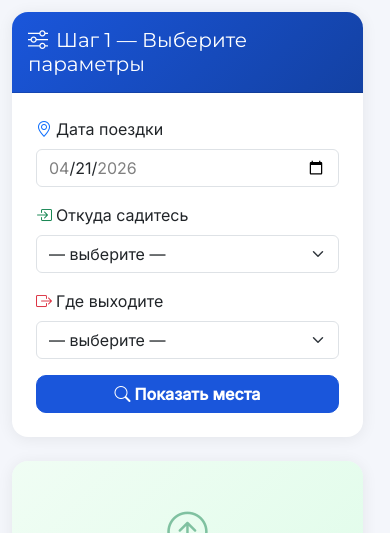
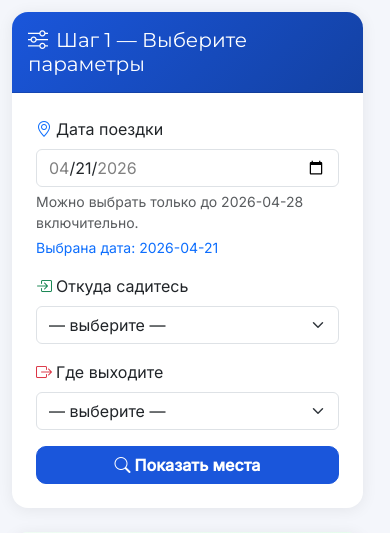
Before and after one commit to asanElzhanov/bus_station, a Django app: page /routes/2/ in a window 390 px wide. Shown: the part 234-767 px from the top of the page. Run offline with Django 4.2, Linux system fonts and the light colour scheme; data comes from the database, SQL or seed files in the repository.

Commit message:
date picker limit in mobile

```diff
--- a/routes/views.py
+++ b/routes/views.py
@@ -168,6 +168,7 @@ class RouteDetailView(View):
         max_booking_date = date.today() + timedelta(days=route.booking_max_days or 7)
         max_booking_date_str = str(max_booking_date)
         selected_date = request.GET.get('date', today)
+        date_out_of_range = False
         search_from = request.GET.get('from_city', '').strip()
         search_to = request.GET.get('to_city', '').strip()
         from_stop_pk  = request.GET.get('from_stop', '')
@@ -243,16 +244,20 @@ class RouteDetailView(View):
                 date_obj = date.today()
                 selected_date = str(date_obj)
             if date_obj > max_booking_date:
-                date_obj = max_booking_date
-                selected_date = str(date_obj)
-            occupied_ids  = get_occupied_seat_ids(route, date_obj, from_stop, to_stop)
-            segment_price = route.segment_price(from_stop, to_stop)
-            booking_blocked_by_time = is_boarding_time_passed(date_obj, from_stop)
-            if booking_blocked_by_time:
+                date_out_of_range = True
                 booking_block_reason = (
-                    f'Время прибытия на остановку «{from_stop.city}» уже прошло. '
-                    'Выбор мест недоступен для этой даты.'
+                    f'Дата {date_obj.strftime("%d.%m.%Y")} недоступна для бронирования. '
+                    f'Выберите дату не позже {max_booking_date_str}. '
                 )
+            else:
+                occupied_ids  = get_occupied_seat_ids(route, date_obj, from_stop, to_stop)
+                segment_price = route.segment_price(from_stop, to_stop)
+                booking_blocked_by_time = is_boarding_time_passed(date_obj, from_stop)
+                if booking_blocked_by_time:
+                    booking_block_reason = (
+                        f'Время прибытия на остановку «{from_stop.city}» уже прошло. '
+                        'Выбор мест недоступен для этой даты.'
+                    )
 
         layout_rows, layout_max_slots = build_layout_rows(route, occupied_ids=occupied_ids)
 
@@ -270,6 +275,7 @@ class RouteDetailView(View):
             'layout_rows': layout_rows,
             'layout_max_slots': layout_max_slots,
             'segment_selected': bool(from_stop and to_stop),
+            'date_out_of_range': date_out_of_range,
             'booking_blocked_by_time': booking_blocked_by_time,
             'booking_block_reason': booking_block_reason,
             'search_from': search_from,
--- a/templates/routes/detail.html
+++ b/templates/routes/detail.html
@@ -33,7 +33,11 @@
                 <div class="col-md-3">
                     <label class="form-label fw-600"><i class="bi bi-geo-alt text-primary me-1"></i>Дата поездки</label>
                     <input type="date" name="date" value="{{ selected_date }}"
-                              min="{{ today }}" max="{{ max_booking_date }}" class="form-control" id="dateInput">
+                              min="{{ today }}" max="{{ max_booking_date }}" class="form-control" id="dateInput" aria-describedby="dateHelp dateLiveValue">
+                    <div id="dateHelp" class="form-text">
+                        Можно выбрать только до {{ max_booking_date }} включительно.
+                    </div>
+                    <div id="dateLiveValue" class="small fw-600 text-primary mt-1">Выбрана дата: {{ selected_date }}</div>
                 </div>
                 <div class="col-md-3">
                     <label class="form-label fw-600"><i class="bi bi-box-arrow-in-right text-success me-1"></i>Откуда садитесь</label>
@@ -101,7 +105,7 @@
         </div>
     </div> {% endcomment %}
 
-    {% if segment_selected %}
+    {% if segment_selected and not date_out_of_range %}
     <!-- ── Шаг 2: Схема мест ──────────────────────────────────────────────── -->
     <div class="row g-4">
         <div class="col-lg-8">
@@ -199,6 +203,18 @@
             </div>
         </div>
     </div>
+    {% elif date_out_of_range %}
+    <div class="card border-0" style="background:linear-gradient(135deg,#fff7ed,#ffedd5);">
+        <div class="card-body p-5 text-center">
+            <i class="bi bi-exclamation-triangle display-2 text-warning opacity-75 d-block mb-3"></i>
+            <h4 class="fw-700 text-warning">Дата недоступна для бронирования</h4>
+            <p class="text-muted mb-0">
+                {% if booking_block_reason %}{{ booking_block_reason }}{% else %}
+                Выберите другую дату в пределах доступного лимита.
+                {% endif %}
+            </p>
+        </div>
+    </div>
     {% else %}
     <!-- Подсказка если сегмент не выбран -->
     <div class="card border-0" style="background:linear-gradient(135deg,#f0fdf4,#dcfce7);">
@@ -283,6 +299,31 @@
                     </button>
                 </div>
             </form>
+        </div>
+    </div>
+</div>
+
+<!-- Modal: date limit warning -->
+<div class="modal fade" id="dateLimitModal" tabindex="-1" aria-hidden="true">
+    <div class="modal-dialog modal-dialog-centered">
+        <div class="modal-content border-0 rounded-xl overflow-hidden">
+            <div class="modal-header bg-warning border-0">
+                <h5 class="modal-title fw-700 text-dark">
+                    <i class="bi bi-exclamation-triangle me-2"></i>Дата недоступна
+                </h5>
+                <button type="button" class="btn-close" data-bs-dismiss="modal" aria-label="Close"></button>
+            </div>
+            <div class="modal-body p-4">
+                <p class="mb-2 text-muted">
+                    Выбранная дата превышает доступный лимит бронирования.
+                </p>
+                <p class="mb-0 fw-600">
+                    Дата автоматически изменена на <span id="dateLimitValue"></span>.
+                </p>
+            </div>
+            <div class="modal-footer border-0 px-4 pb-4 pt-0">
+                <button type="button" class="btn btn-warning fw-600" data-bs-dismiss="modal">Понятно</button>
+            </div>
         </div>
     </div>
 </div>
@@ -395,6 +436,12 @@
 <script>
 const routePk = {{ route.pk }};
 const phoneInput = document.getElementById('phoneInput');
+const dateInput = document.getElementById('dateInput');
+const dateLiveValue = document.getElementById('dateLiveValue');
+const dateLimitModalEl = document.getElementById('dateLimitModal');
+const dateLimitValueEl = document.getElementById('dateLimitValue');
+const dateLimitModal = dateLimitModalEl ? bootstrap.Modal.getOrCreateInstance(dateLimitModalEl) : null;
+const maxBookingDate = "{{ max_booking_date }}";
 const bookingBlockedByTime = {% if booking_blocked_by_time %}true{% else %}false{% endif %};
 const bookingBlockedReason = "{{ booking_block_reason|escapejs }}";
 
@@ -446,6 +493,37 @@ if (phoneInput) {
     });
 }
 
+function updateDateSummary() {
+    if (dateLiveValue && dateInput) {
+        dateLiveValue.textContent = `Выбрана дата: ${dateInput.value || '—'}`;
+    }
+}
+
+function clampDateToMax() {
+    if (!dateInput || !maxBookingDate || !dateInput.value) {
+        return;
+    }
+
+    if (dateInput.value > maxBookingDate) {
+        dateInput.value = maxBookingDate;
+        if (dateLimitValueEl) {
+            dateLimitValueEl.textContent = maxBookingDate;
+        }
+        if (dateLimitModal) {
+            dateLimitModal.show();
+        } else {
+            alert(`Дата доступна только до ${maxBookingDate}.`);
+        }
+        updateDateSummary();
+    }
+}
+
+if (dateInput) {
+    dateInput.addEventListener('change', clampDateToMax);
+    dateInput.addEventListener('input', updateDateSummary);
+    updateDateSummary();
+}
+
 function selectSeat(seatId, seatNum) {
     if (bookingBlockedByTime) {
         const toastEl = document.getElementById('expiredBookingToast');
@@ -471,13 +549,13 @@ function selectSeat(seatId, seatNum) {
     new bootstrap.Modal(document.getElementById('bookingModal')).show();
 }
 
-// Авто-сабмит при смене даты
-document.getElementById('dateInput').addEventListener('change', function () {
-    document.getElementById('segmentForm').submit();
-});
-
 // Валидация: to_stop должен быть позже from_stop
 document.getElementById('segmentForm').addEventListener('submit', function(e) {
+    if (dateInput && dateInput.value && maxBookingDate && dateInput.value > maxBookingDate) {
+        e.preventDefault();
+        alert(`Дата доступна только до ${maxBookingDate}. Выберите другую дату.`);
+        return;
+    }
     const from = document.getElementById('fromStopSelect');
     const to   = document.getElementById('toStopSelect');
     if (!from.value || !to.value) {
```
